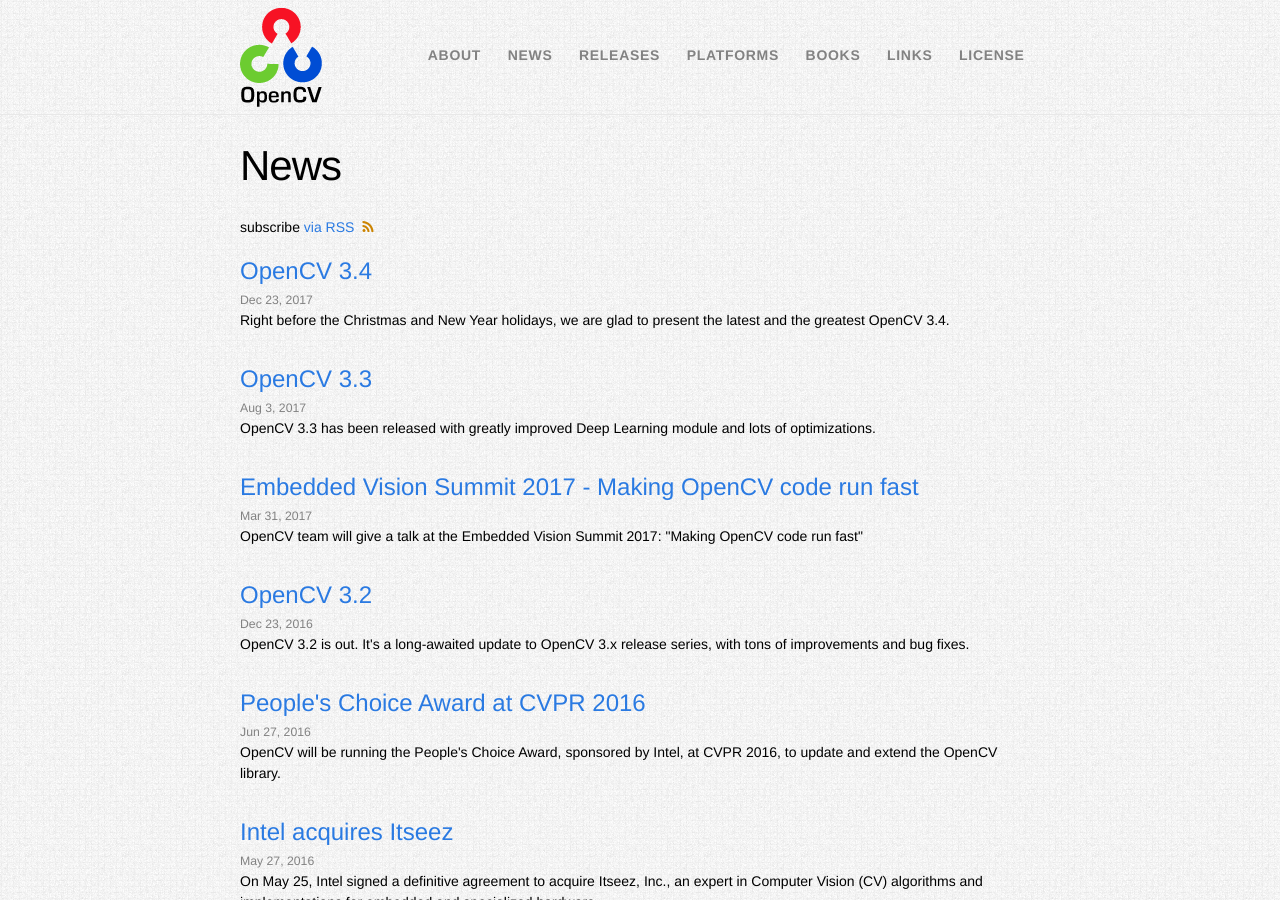
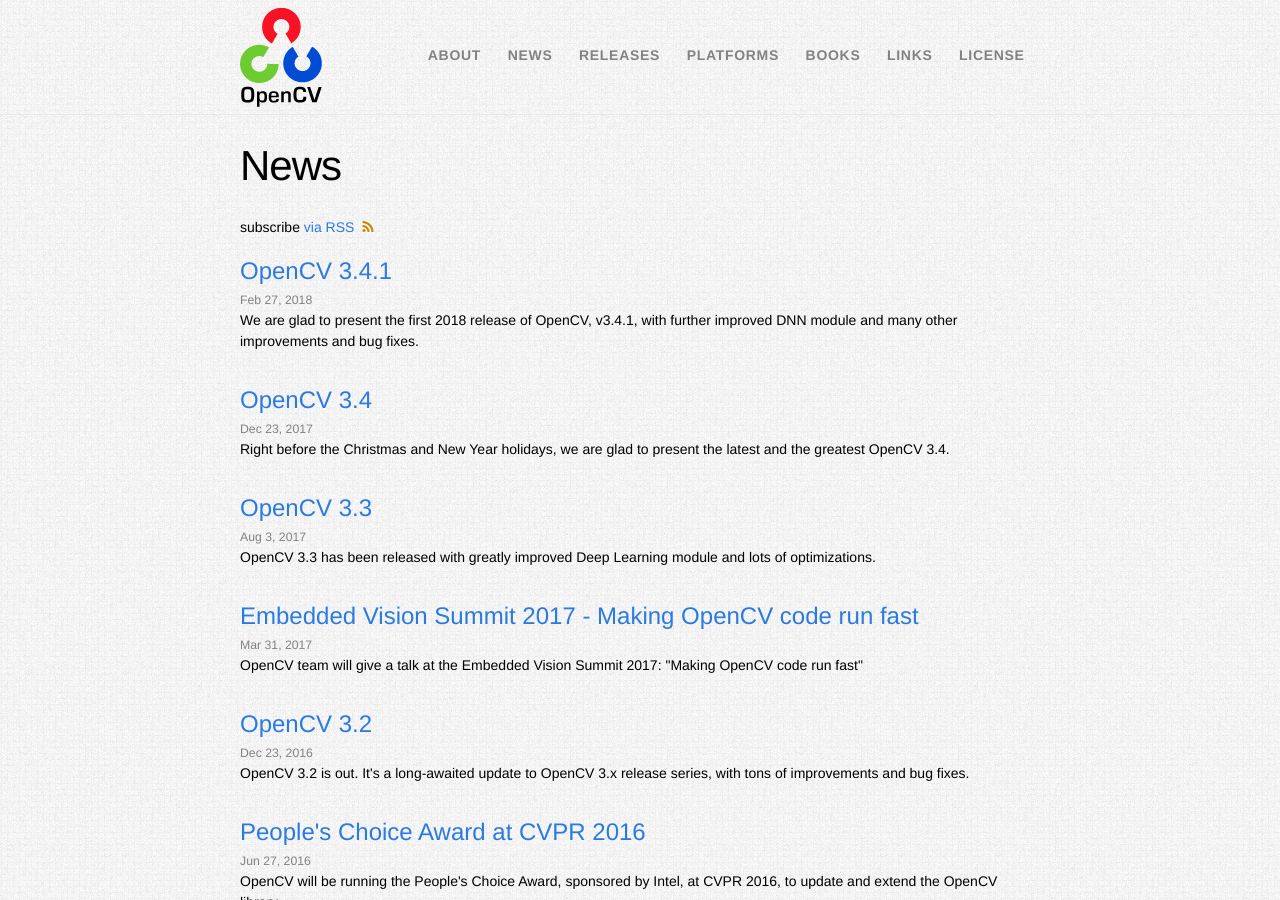
Before and after one commit to opencv-infrastructure/opencv.org, a Jekyll site: the page built from news.html, in a window 1280 px wide and 900 px high. Built offline with Jekyll 4.4.1, drawn with Linux system fonts in a browser that asks for light colours.

Commit message:
Added 3.4.1 and 2.4.13.6 releases

```diff
--- a/_data/releases.yml
+++ b/_data/releases.yml
@@ -512,7 +512,6 @@
     win: https://sourceforge.net/projects/opencvlibrary/files/opencv-win/2.4.13/opencv-2.4.13.5-vc14.exe/download
     ios: https://sourceforge.net/projects/opencvlibrary/files/opencv-ios/2.4.13/opencv-2.4.13.5-ios-framework.zip/download
     android: https://sourceforge.net/projects/opencvlibrary/files/opencv-android/2.4.13/opencv-2.4.13.5-android-sdk.zip/download
-    latest: true
 -   version: 3.4.0
     tag: 3.4.0
     date: 2017-12-23 15:00:00 +0300
@@ -522,4 +521,23 @@
     win: https://sourceforge.net/projects/opencvlibrary/files/opencv-win/3.4.0/opencv-3.4.0-vc14_vc15.exe/download
     ios: https://sourceforge.net/projects/opencvlibrary/files/opencv-ios/3.4.0/opencv-3.4.0-ios-framework.zip/download
     android: https://sourceforge.net/projects/opencvlibrary/files/opencv-android/3.4.0/opencv-3.4.0-android-sdk.zip/download
+-   version: 2.4.13.6
+    tag: 2.4.13.6
+    date: 2018-02-26 11:59:00 +0300
+    doc: http://docs.opencv.org/2.4.13.6
+    javadoc:
+    src: https://github.com/opencv/opencv/archive/2.4.13.6.zip
+    win: https://sourceforge.net/projects/opencvlibrary/files/opencv-win/2.4.13/opencv-2.4.13.6-vc14.exe/download
+    ios: https://sourceforge.net/projects/opencvlibrary/files/opencv-ios/2.4.13/opencv-2.4.13.6-ios-framework.zip/download
+    android: https://sourceforge.net/projects/opencvlibrary/files/opencv-android/2.4.13/opencv-2.4.13.6-android-sdk.zip/download
     latest: true
+-   version: 3.4.1
+    tag: 3.4.1
+    date: 2018-02-27 09:57:00 +0300
+    doc: http://docs.opencv.org/3.4.1
+    javadoc:
+    src: https://github.com/opencv/opencv/archive/3.4.1.zip
+    win: https://sourceforge.net/projects/opencvlibrary/files/opencv-win/3.4.1/opencv-3.4.1-vc14_vc15.exe/download
+    ios: https://sourceforge.net/projects/opencvlibrary/files/opencv-ios/3.4.1/opencv-3.4.1-ios-framework.zip/download
+    android: https://sourceforge.net/projects/opencvlibrary/files/opencv-android/3.4.1/opencv-3.4.1-android-sdk.zip/download
+    latest: true
--- /dev/null
+++ b/_posts/2018-02-27-opencv-3-4-1.html
@@ -0,0 +1,35 @@
+---
+date: 2018-02-27 14:00:00 +0300
+layout: post
+permalink: opencv-3-4-1.html
+published: true
+short: "We are glad to present the first 2018 release of OpenCV, v3.4.1, with further improved DNN module and many other improvements and bug fixes."
+title: OpenCV 3.4.1
+---
+<p>We are glad to present the first 2018 release of OpenCV, v3.4.1, with further improved DNN module and many other improvements and bug fixes. Overall, about 250 patches have been integrated and over 200 issues have been closed since OpenCV 3.4.0. See the <a href="{{ site.link_gh }}/opencv/wiki/ChangeLog">changelog</a> for details.</p>
+
+<p>Big thanks to everyone who contributed:</p>
+
+<h4>opencv</h4>
+
+<p>Alexander Alekhin, Dmitry Kurtaev, Li Peng, Maksim Shabunin, Fangjun Kuang, Vitaly Tuzov, luz.paz, Namgoo Lee, Tomoaki Teshima, Arjan van de Ven, Glue Crow, LaurentBerger, Sayed Adel, Suleyman TURKMEN, Alessandro de Oliveira Faria (A.K.A.CABELO), Arthur Williams, Gregory Morse, Hamdi Sahloul, Pavel Rojtberg, Rostislav Vasilikhin, Steven, Woody Chow, berak, csukuangfj, oqtvs, victor-ludorum, wxzs5, Aaron Bray, Aditya Rohan, Alexander Nesterov, Ali Sentas, Ce Zheng, Chris Hall, Coralie RACHEX, Csaba Keszegh, David Koller, Elena Gvozdeva, Eric Wang, Erik Man, Florian Echtler, GlueCrow, Harshal Nishar, Jozef Mlich, Jun Zhao, Li, Peng, Mark Harfouche, Moshe, PalkoNazar, Patrik Huber, Philipp Hasper, Ryo Suzuki, Rémi Ratajczak, SarenT, Stanislaw Halik, Sui Libin, Tom Becker, Travers, Vinay Sharma, Ya-Chiu Wu, catree, denmatfoton, elenagvo, jasjuang, mworchel, razerhell, sergeybe, take1014, tobycollins, woody.chow, yuki takehara</p>
+
+<h4>opencv_contrib</h4>
+
+<p>Pavel Rojtberg, Hamdi Sahloul, Alexander Alekhin, KUANG Fangjun, Maksim Shabunin, Vitaly Tuzov, berak, catree, Adam, Andrej Muhič, Fangjun Kuang, John Cant, Kv Manohar, Plamen Dimitrov, Suleyman TURKMEN, Yujun Shi, adrianheron, caseymcc, klchang</p>
+
+
+<h3>Download</h3>
+
+<p>As usual, the latest version can be cloned from github: <a href="{{ site.link_gh }}/opencv/tree/3.4.1">{{ site.link_gh }}/opencv/tree/3.4.1</a> or downloaded in a form of binary package in the case of Windows, Android or iOS from SourceForge:</p>
+
+<p>Windows self-extracting archive: <a href="{{ site.link_sf }}/files/opencv-win/3.4.1/opencv-3.4.1-vc14_vc15.exe/download">sourceforge</a></p>
+
+<p>iOS framework: <a href="{{ site.link_sf }}/files/opencv-ios/3.4.1/opencv-3.4.1-ios-framework.zip/download">sourceforge</a></p>
+
+<p>Android SDK: <a href="{{ site.link_sf }}/files/opencv-android/3.4.1/opencv-3.4.1-android-sdk.zip/download">sourceforge</a></p>
+
+<p>
+Yours truly,<br/>
+OpenCV dev team
+</p>
```
